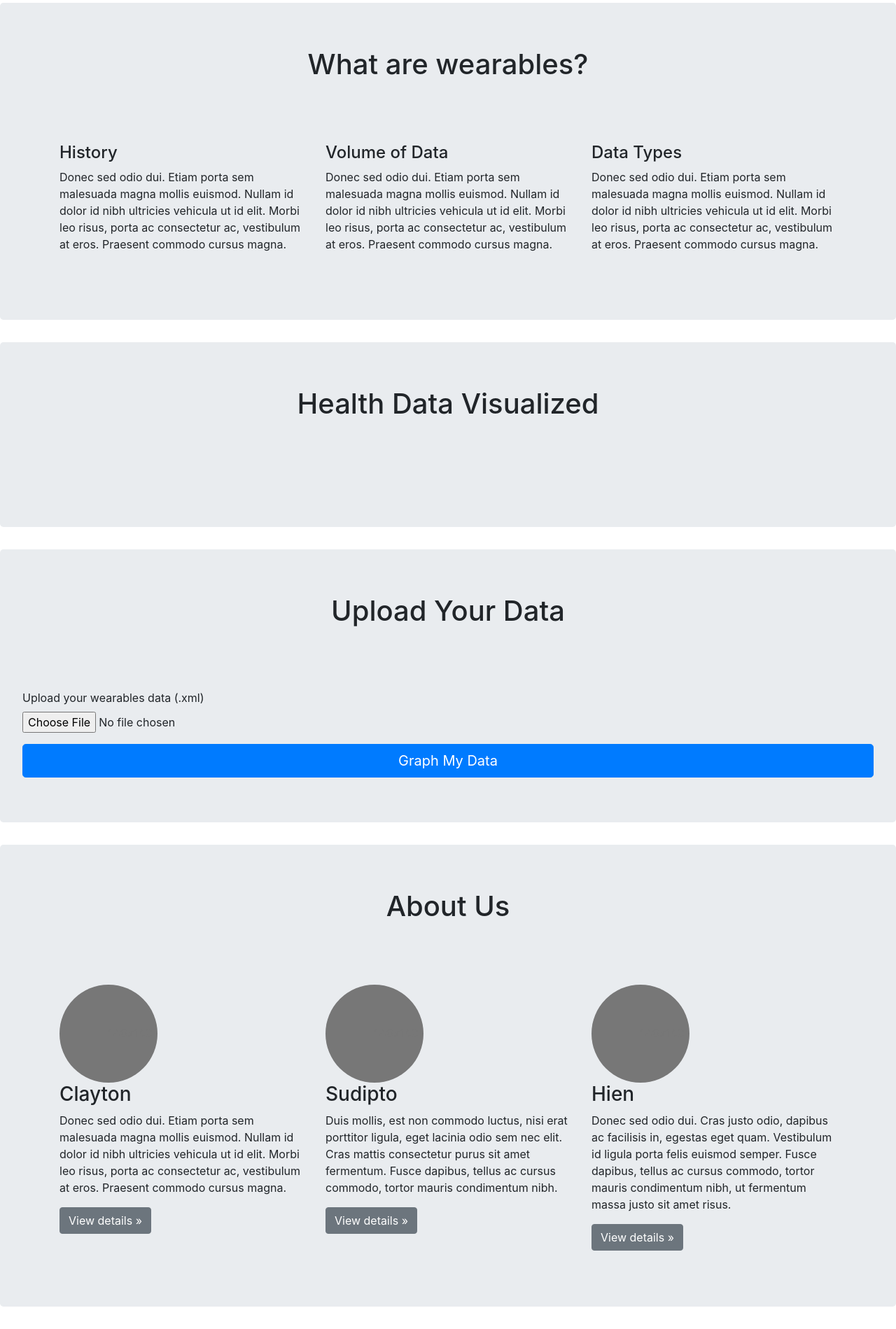
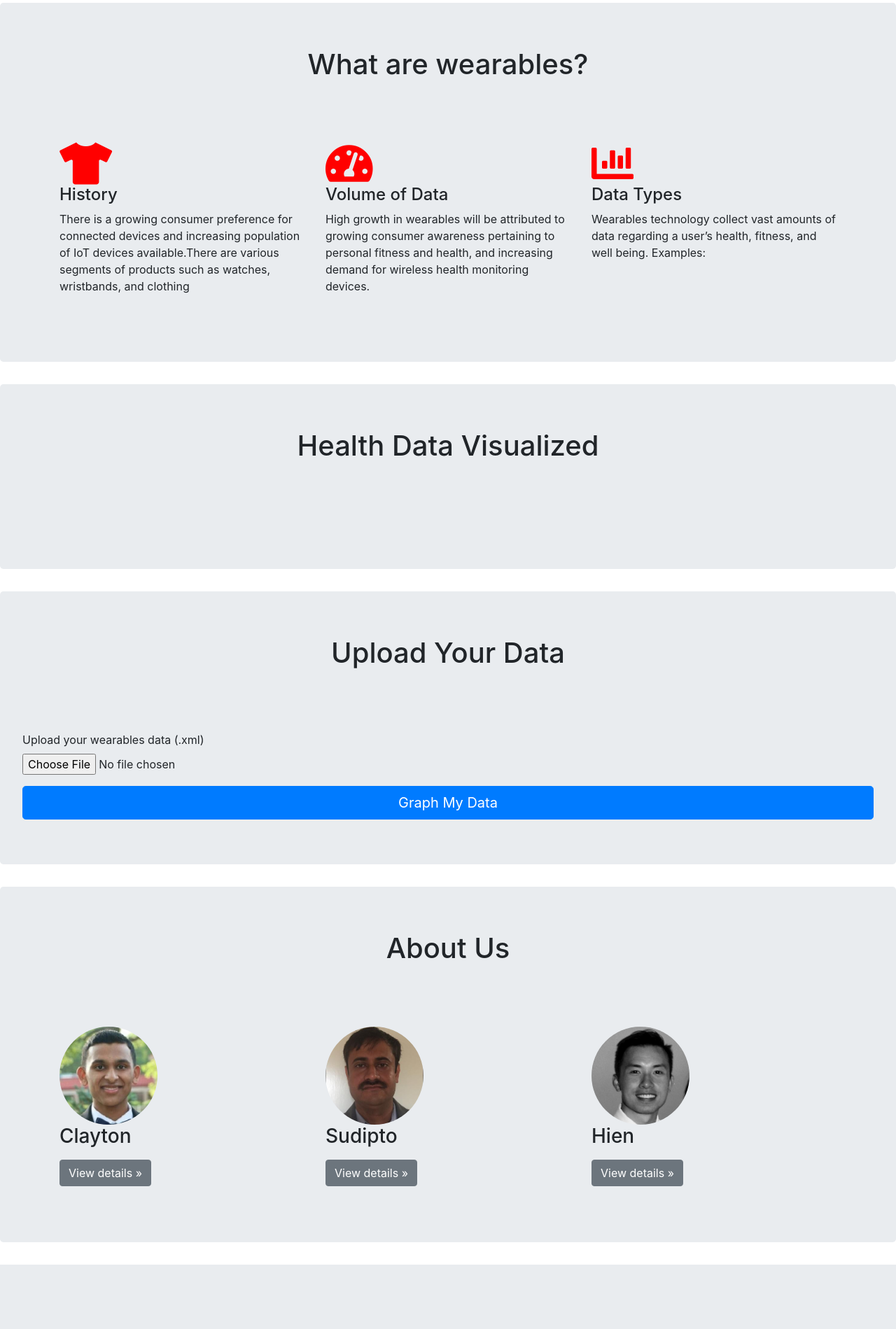
Before and after one commit to hienrepo/w209_wearables, a Flask app: page / in a window 1280 px wide. Shown: the part 354-2253 px from the top of the page at 70% size. After the commit the page ends 2161 px from the top, so only its background shows below. Run offline with Flask 2, Linux system fonts and the light colour scheme; some libraries are stand-ins or nearby versions.

Commit message:
update features section

```diff
--- a/templates/index.html
+++ b/templates/index.html
@@ -15,6 +15,7 @@ W209 - Wearables</title>
 <!-- Bootstrap CSS -->
 <link rel="stylesheet" href="https://stackpath.bootstrapcdn.com/bootstrap/4.3.1/css/bootstrap.min.css" integrity="sha384-ggOyR0iXCbMQv3Xipma34MD+dH/1fQ784/j6cY/iJTQUOhcWr7x9JvoRxT2MZw1T" crossorigin="anonymous">
 <link href="/static/custom.css" rel="stylesheet">
+<link rel="stylesheet" href="https://cdnjs.cloudflare.com/ajax/libs/font-awesome/5.9.0/css/all.min.css">
 {% endblock %}
 
 {% endblock %}
@@ -39,16 +40,22 @@ W209 - Wearables</title>
 	<div class="container">
 		<div class="row mb-3">
 			<div class="col-md-4 themed-grid-col">
+			<i class="fas fa-tshirt" style="font-size:60px;color:red;"></i>
 			<h4>History</h4>
-			<p>Donec sed odio dui. Etiam porta sem malesuada magna mollis euismod. Nullam id dolor id nibh ultricies vehicula ut id elit. Morbi leo risus, porta ac consectetur ac, vestibulum at eros. Praesent commodo cursus magna.</p>
+			<p>There is a growing consumer preference for connected devices and increasing population of IoT devices available.There are various segments of products such as watches, wristbands, and clothing</p>
 			</div>
 			<div class="col-md-4 themed-grid-col">
+			<i class="fas fa-tachometer-alt" style="font-size:60px;color:red;"></i>
+
 			<h4>Volume of Data</h4>
-			<p>Donec sed odio dui. Etiam porta sem malesuada magna mollis euismod. Nullam id dolor id nibh ultricies vehicula ut id elit. Morbi leo risus, porta ac consectetur ac, vestibulum at eros. Praesent commodo cursus magna.</p>
+			<p>High growth in wearables will be attributed to growing consumer awareness pertaining to personal fitness and health, and increasing demand for wireless health monitoring devices.
+</p>
 			</div>
 			<div class="col-md-4 themed-grid-col">
+			<i class="fas fa-chart-bar" style="font-size:60px;color:red;"></i>
+			<i class="fas fa-watch-fitness" style="font-size:60px;color:red;"></i>
 			<h4>Data Types</h4>
-			<p>Donec sed odio dui. Etiam porta sem malesuada magna mollis euismod. Nullam id dolor id nibh ultricies vehicula ut id elit. Morbi leo risus, porta ac consectetur ac, vestibulum at eros. Praesent commodo cursus magna.</p>
+			<p>Wearables technology collect vast amounts of data regarding a user’s health, fitness, and well being. Examples:</p>
 			</div>
 		</div>
 	</div>
@@ -77,22 +84,22 @@ W209 - Wearables</title>
 	<div class="container">
 		<div class="row">
 		      <div class="col-lg-4">
-		        <svg class="bd-placeholder-img rounded-circle" width="140" height="140" xmlns="http://www.w3.org/2000/svg" preserveAspectRatio="xMidYMid slice" focusable="false" role="img" aria-label="Placeholder: 140x140"><title>Placeholder</title><rect width="100%" height="100%" fill="#777"/><text x="50%" y="50%" fill="#777" dy=".3em">140x140</text></svg>
+		        <img src="static/cm.jpg" class="rounded-circle" alt="HelPic" width="140" height="140">
 		        <h3>Clayton</h3>
-		        <p>Donec sed odio dui. Etiam porta sem malesuada magna mollis euismod. Nullam id dolor id nibh ultricies vehicula ut id elit. Morbi leo risus, porta ac consectetur ac, vestibulum at eros. Praesent commodo cursus magna.</p>
-		        <p><a class="btn btn-secondary" href="#" role="button">View details &raquo;</a></p>
+		        <p></p>
+		        <p><a class="btn btn-secondary" href="https://www.linkedin.com/in/clayton-monis-984a26126/" role="button">View details &raquo;</a></p>
 		      </div><!-- /.col-lg-3 -->
 		      <div class="col-lg-4">
-		        <svg class="bd-placeholder-img rounded-circle" width="140" height="140" xmlns="http://www.w3.org/2000/svg" preserveAspectRatio="xMidYMid slice" focusable="false" role="img" aria-label="Placeholder: 140x140"><title>Placeholder</title><rect width="100%" height="100%" fill="#777"/><text x="50%" y="50%" fill="#777" dy=".3em">140x140</text></svg>
+		        <img src="static/sd.jpg" class="rounded-circle" alt="HelPic" width="140" height="140">
 		        <h3>Sudipto</h3>
-		        <p>Duis mollis, est non commodo luctus, nisi erat porttitor ligula, eget lacinia odio sem nec elit. Cras mattis consectetur purus sit amet fermentum. Fusce dapibus, tellus ac cursus commodo, tortor mauris condimentum nibh.</p>
-		        <p><a class="btn btn-secondary" href="#" role="button">View details &raquo;</a></p>
+		        <p></p>
+		        <p><a class="btn btn-secondary" href="https://www.linkedin.com/in/sudipto-shankar-dasgupta-80158428/" role="button">View details &raquo;</a></p>
 		      </div><!-- /.col-lg-3 -->
 		      <div class="col-lg-4">
-		        <svg class="bd-placeholder-img rounded-circle" width="140" height="140" xmlns="http://www.w3.org/2000/svg" preserveAspectRatio="xMidYMid slice" focusable="false" role="img" aria-label="Placeholder: 140x140"><title>Placeholder</title><rect width="100%" height="100%" fill="#777"/><text x="50%" y="50%" fill="#777" dy=".3em">140x140</text></svg>
+		        <img src="static/hn.jpg" class="rounded-circle" alt="HelPic" width="140" height="140">
 		        <h3>Hien</h3>
-		        <p>Donec sed odio dui. Cras justo odio, dapibus ac facilisis in, egestas eget quam. Vestibulum id ligula porta felis euismod semper. Fusce dapibus, tellus ac cursus commodo, tortor mauris condimentum nibh, ut fermentum massa justo sit amet risus.</p>
-		        <p><a class="btn btn-secondary" href="#" role="button">View details &raquo;</a></p>
+		        <p></p>
+		        <p><a class="btn btn-secondary" href="https://www.linkedin.com/in/hien91" role="button">View details &raquo;</a></p>
 		      </div><!-- /.col-lg-3 -->
 		</div><!-- /.row -->
 	</div>
```
Also changed, not shown: static/cm.jpg (added), static/hn.jpg (added), static/sd.jpg (added).
